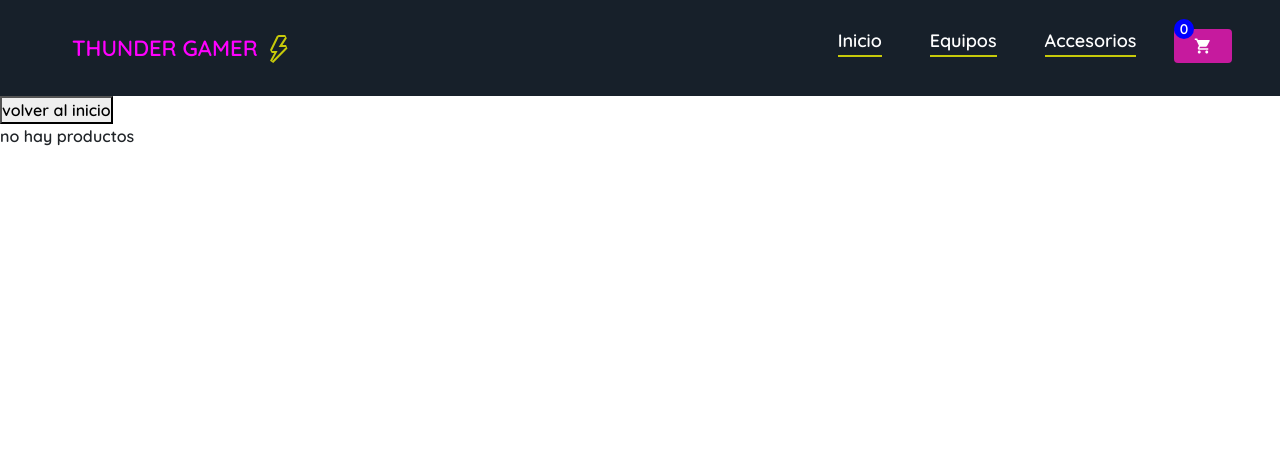
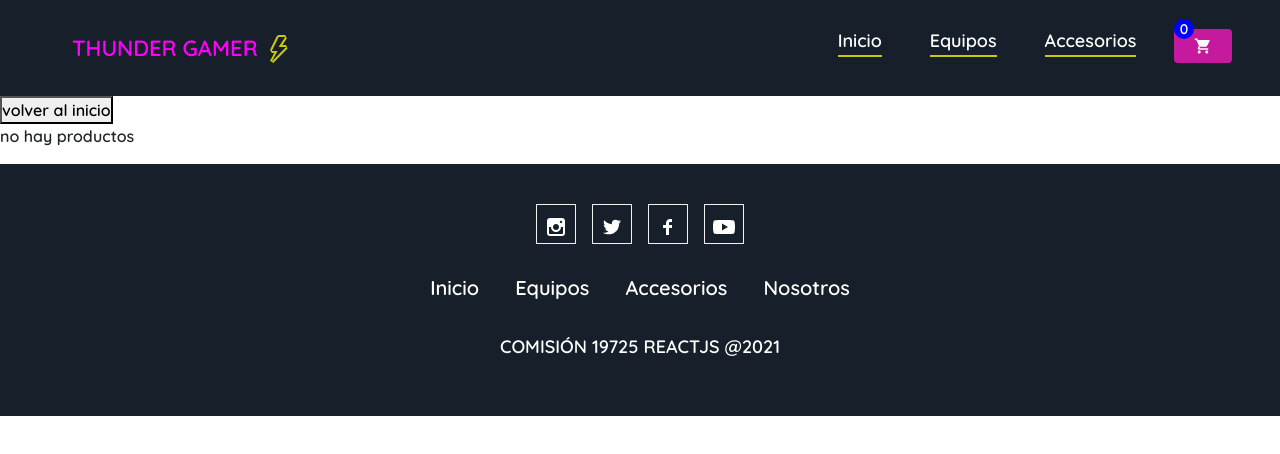
Before and after one commit to dnlaMrno/thundergamer, a React (Create React App) app: page /Formulario in a window 1280 px wide. Shown: the top 454 px of the page. Built offline with nearby package versions, Linux system fonts and the light colour scheme.

Commit message:
agregue el compponente Footer simple

```diff
--- a/src/App.js
+++ b/src/App.js
@@ -7,6 +7,7 @@ import { UseProvider } from './Components/Context/cartContext';
 import { FormularioCompra } from './Components/Fomulario/FormularioCompra';
 import 'bootstrap/dist/css/bootstrap.min.css'
 import './App.css';
+import { Footer } from './Components/Footer/Footer';
 
 
 
@@ -25,6 +26,7 @@ function App() {
           <Route path='/Cart' exact component={CartWidget}/>
           <Route path='/Formulario' exact component={FormularioCompra}/>
           </Switch>
+          <Footer/>
     </Router>
     </UseProvider>
   )
--- /dev/null
+++ b/src/Components/Footer/Footer.css
@@ -0,0 +1,52 @@
+.footer {
+    padding: 40px 0;
+    background-color: #17202A;
+    color: #fff;
+}
+
+.footer .social {
+    text-align: center;
+    padding-bottom: 25px;
+}
+
+.footer .social span {
+    font-size: 24px;
+    color: inherit;
+    border: 1px solid #F0F3F4;
+    width: 40px;
+    height: 40px;
+    line-height: 38px;
+    display: inline-block;
+    text-align: center;
+    margin: 0 8px;
+}
+
+.footer .social span:hover {
+    color: rgba(255, 255, 0, 0.76);
+}
+
+.footer .list {
+    margin-top: 0;
+    padding: 0;
+    font-size: 20px;
+    line-height: 8px;
+    margin-bottom: 0;
+    text-align: center;
+}
+
+.footer .list p {
+    display: inline-block;
+    padding: 15px 18px;
+    text-transform: capitalize;
+}
+
+.footer .list p:hover {
+    color: rgb(255, 0, 255);
+}
+
+.footer .copy-right {
+    margin-top: 10px;
+    text-align: center;
+    font-size: 18px;
+    text-transform: uppercase;
+}
--- /dev/null
+++ b/src/Components/Footer/Footer.jsx
@@ -0,0 +1,25 @@
+import { TiSocialInstagram, TiSocialTwitter, TiSocialFacebook, TiSocialYoutube } from 'react-icons/ti'
+import '../Footer/Footer.css'
+import React from 'react'
+
+export const Footer = () => {
+    return (
+        <div className='footer'>
+            <div className='social'>
+                <span> <TiSocialInstagram /> </span>
+                <span> <TiSocialTwitter /> </span>
+                <span> <TiSocialFacebook /> </span>
+                <span> <TiSocialYoutube /> </span>
+            </div>
+            <div className='list'>
+                <p>inicio</p>
+                <p>equipos</p>
+                <p>accesorios</p>
+                <p>nosotros</p>
+            </div>
+            <p className='copy-right'>
+                comisión 19725 reactjs @2021
+            </p>
+        </div>
+    )
+}
--- a/src/Components/ItemDetail/ItemDetail.css
+++ b/src/Components/ItemDetail/ItemDetail.css
@@ -102,7 +102,6 @@
     .row span {
         font-size: 2rem;
         padding-left: 10%;
-
     }
 
 }
```
